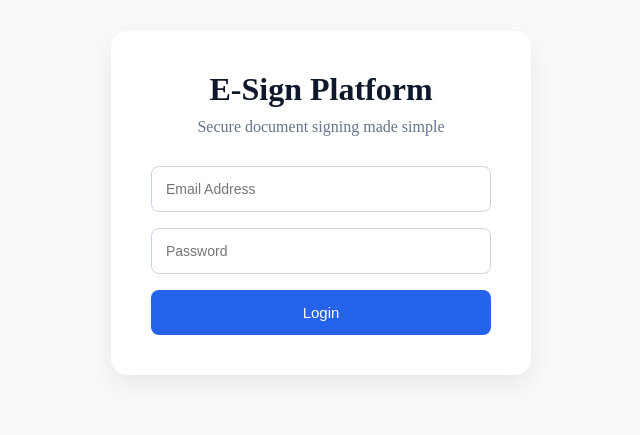
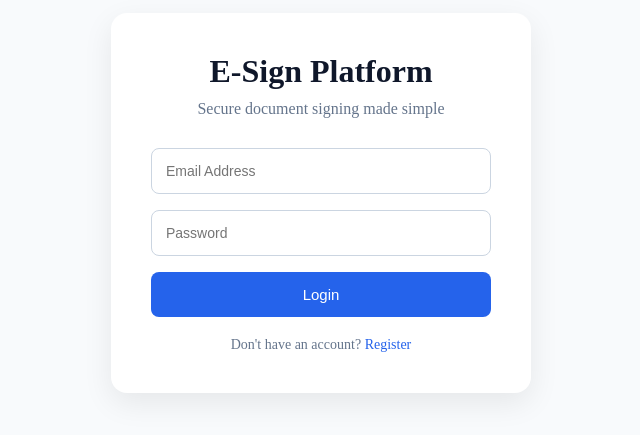
Before and after one commit to parvagr247/docu-sign, a React app in the folder docu-sign frontend/frontend/: page / in a window 1280 px wide. Shown: the part 197-632 px from the top of the page, without its empty margins (319-959 px from the left). Built offline with nearby package versions, Linux system fonts and the light colour scheme; no server answers; the HTML template or start-up script is replaced by a standard one.

Commit message:
added registration facility

```diff
--- a/docu-sign frontend/frontend/src/pages/Login.jsx
+++ b/docu-sign frontend/frontend/src/pages/Login.jsx
@@ -1,7 +1,7 @@
 import { useState } from "react";
 import { useNavigate } from "react-router-dom";
 
-import { login } from "../services/authService";
+import { login, register } from "../services/authService";
 import { saveAuthData } from "../utils/token";
 
 import "./styles/Login.css";
@@ -10,6 +10,8 @@ function Login() {
 
   const navigate = useNavigate();
 
+  const [isRegistering, setIsRegistering] = useState(false);
+  const [fullName, setFullName] = useState("");
   const [email, setEmail] = useState("");
   const [password, setPassword] = useState("");
 
@@ -27,7 +29,28 @@ function Login() {
 
       console.error(error);
 
-        alert(error.message);
+      alert(error.response?.data?.message || error.message);
+
+    }
+
+  };
+
+  const handleRegister = async () => {
+
+    try {
+
+      await register(fullName, email, password);
+
+      alert("User registered successfully. Please login.");
+      setIsRegistering(false);
+      setFullName("");
+      setPassword("");
+
+    } catch (error) {
+
+      console.error(error);
+
+      alert(error.response?.data?.message || error.message);
 
     }
 
@@ -41,8 +64,19 @@ function Login() {
       <h1>E-Sign Platform</h1>
 
       <p>
-        Secure document signing made simple
+        {isRegistering ? "Create your account" : "Secure document signing made simple"}
       </p>
+
+      {isRegistering && (
+        <input
+          type="text"
+          placeholder="Full Name"
+          value={fullName}
+          onChange={(e) =>
+            setFullName(e.target.value)
+          }
+        />
+      )}
 
       <input
         type="email"
@@ -62,11 +96,33 @@ function Login() {
         }
       />
 
-      <button
-        onClick={handleLogin}
-      >
-        Login
-      </button>
+      {isRegistering ? (
+        <button
+          onClick={handleRegister}
+        >
+          Register
+        </button>
+      ) : (
+        <button
+          onClick={handleLogin}
+        >
+          Login
+        </button>
+      )}
+
+      <div className="login-toggle">
+        {isRegistering ? (
+          <>
+            Already have an account?{" "}
+            <span onClick={() => setIsRegistering(false)}>Login</span>
+          </>
+        ) : (
+          <>
+            Don't have an account?{" "}
+            <span onClick={() => setIsRegistering(true)}>Register</span>
+          </>
+        )}
+      </div>
 
     </div>
 
--- a/docu-sign frontend/frontend/src/pages/styles/Login.css
+++ b/docu-sign frontend/frontend/src/pages/styles/Login.css
@@ -56,3 +56,20 @@
 .login-card button:hover {
   opacity: 0.9;
 }
+
+.login-toggle {
+  text-align: center;
+  margin-top: 20px;
+  font-size: 14px;
+  color: #64748b;
+}
+
+.login-toggle span {
+  color: #2563eb;
+  cursor: pointer;
+  font-weight: 500;
+}
+
+.login-toggle span:hover {
+  text-decoration: underline;
+}
--- a/docu-sign frontend/frontend/src/services/authService.js
+++ b/docu-sign frontend/frontend/src/services/authService.js
@@ -8,3 +8,13 @@ export const login = async (email, password) => {
 
   return response.data;
 };
+
+export const register = async (fullName, email, password) => {
+  const response = await api.post("/auth/register", {
+    fullName,
+    email,
+    password,
+  });
+
+  return response.data;
+};
```
